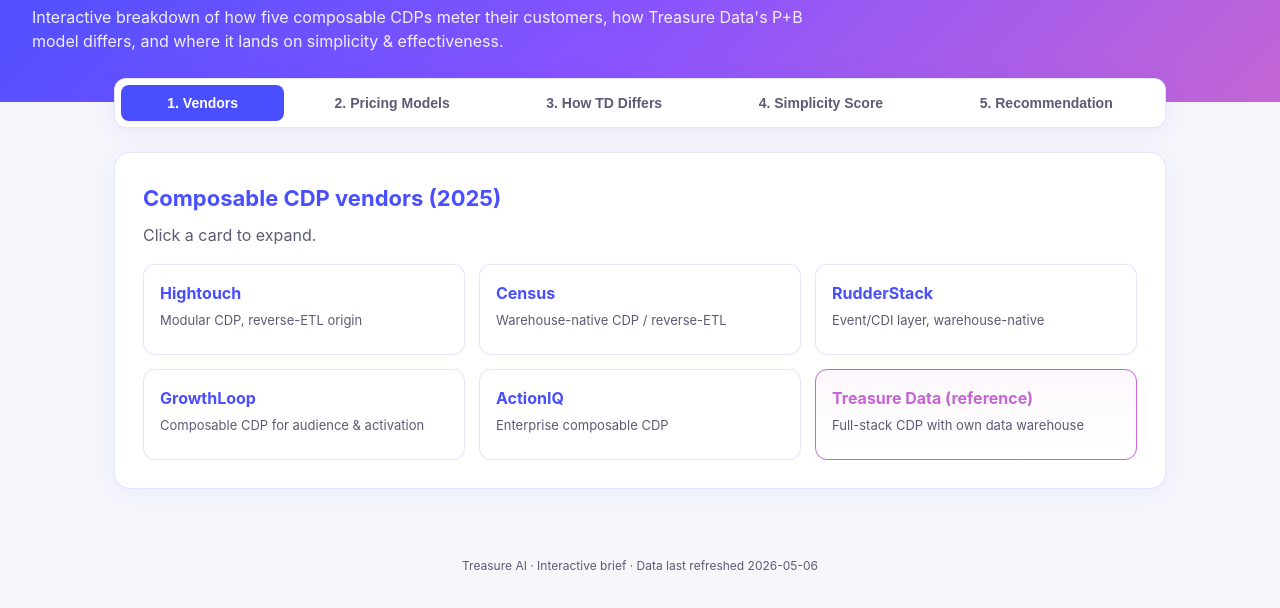
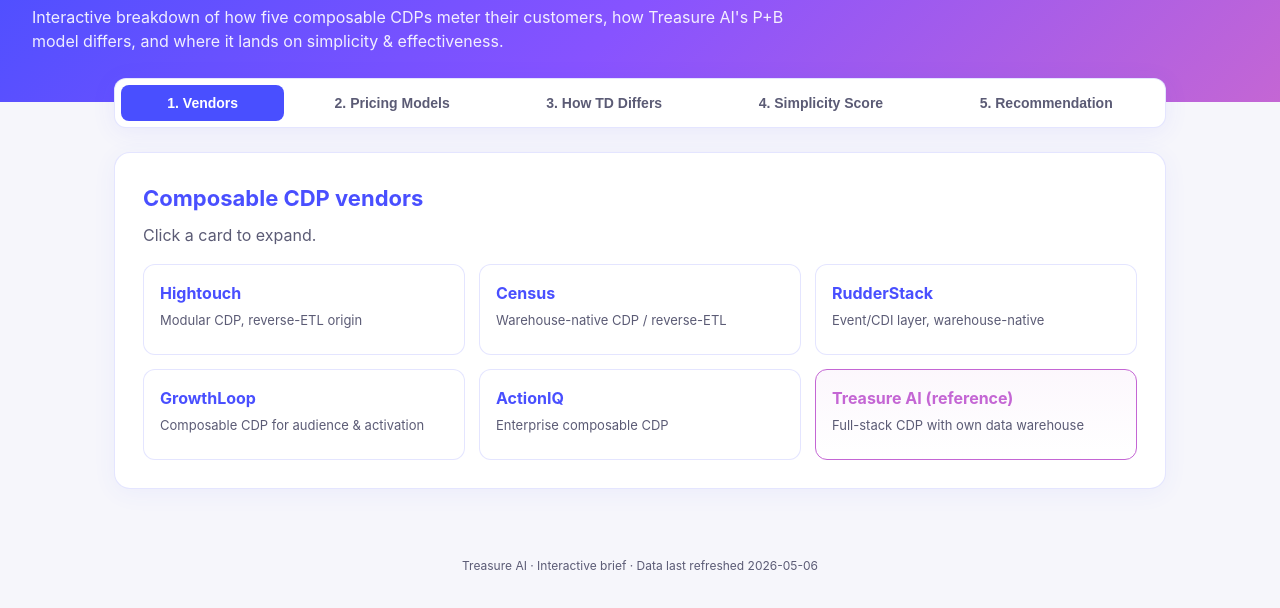
Before and after one commit to vipulsinghtd/cdp-pricing, a plain HTML site: page index.html in a window 1280 px wide. Shown: the part 90-698 px from the top of the page. Drawn offline with Linux system fonts and the light colour scheme.

Commit message:
Replace 'Treasure Data' with 'Treasure AI' in index.html

```diff
--- a/index.html
+++ b/index.html
@@ -337,7 +337,7 @@
 <body>
 <header>
   <h1>Composable CDP Pricing vs. Treasure AI</h1>
-  <p>Interactive breakdown of how five composable CDPs meter their customers, how Treasure Data's P+B model differs, and where it lands on simplicity & effectiveness.</p>
+  <p>Interactive breakdown of how five composable CDPs meter their customers, how Treasure AI's P+B model differs, and where it lands on simplicity & effectiveness.</p>
 </header>
 
 <main>
@@ -351,7 +351,7 @@
 
   <!-- VENDORS -->
   <section class="panel active" data-panel="vendors">
-    <h2>Composable CDP vendors (2025)</h2>
+    <h2>Composable CDP vendors</h2>
     <p style="color:var(--muted); margin-top:-8px;">Click a card to expand.</p>
     <div class="vendor-grid">
       <div class="vendor-card" onclick="this.classList.toggle('open')">
@@ -380,7 +380,7 @@
         <div class="vendor-detail">"HybridCompute" zero-copy pushdown architecture — queries run in the customer's warehouse.</div>
       </div>
       <div class="vendor-card td" onclick="this.classList.toggle('open')">
-        <div class="vendor-name">Treasure Data (reference)</div>
+        <div class="vendor-name">Treasure AI (reference)</div>
         <div class="vendor-meter">Full-stack CDP with own data warehouse</div>
         <div class="vendor-detail">Ingests and stores profile + behavioral data in TD's own warehouse; charges for the resident footprint.</div>
       </div>
@@ -456,7 +456,7 @@
     </div>
 
     <div class="vendor-detail-block td-highlight">
-      <h3 style="color:var(--td-secondary-2);">Treasure Data — P+B Units</h3>
+      <h3 style="color:var(--td-secondary-2);">Treasure AI — P+B Units</h3>
       <p><strong>In simple terms:</strong> You pay based on two things TD stores in its warehouse: how many customer profiles you have, and how many behavioral events are attached to them. Both count.</p>
       <ul class="clean">
         <li><strong>1 P+B Unit</strong> equals either <strong>1 million profiles</strong> OR <strong>1 billion behavioral events</strong>. Whichever you consume, you pay for.</li>
@@ -471,7 +471,7 @@
 
   <!-- DIFF -->
   <section class="panel" data-panel="diff">
-    <h2>How Treasure Data differs</h2>
+    <h2>How Treasure AI differs</h2>
     <ul class="clean">
       <li><strong>Unique meter.</strong> Everyone else prices the <em>work</em> done (events, syncs, activations, destinations). TD prices the <em>resident inventory</em> — profiles <em>and</em> behavioral events.</li>
       <li><strong>Dual axis.</strong> A customer row and their associated behaviors are <em>both</em> counted. Competitors use a single dimension.</li>
@@ -490,7 +490,7 @@
       <div class="bar-row"><div class="bar-label">RudderStack</div><div class="bar-track"><div class="bar-fill" data-score="90"></div></div><div class="bar-score">90</div></div>
       <div class="bar-row"><div class="bar-label">Census</div><div class="bar-track"><div class="bar-fill" data-score="70"></div></div><div class="bar-score">70</div></div>
       <div class="bar-row"><div class="bar-label">Hightouch</div><div class="bar-track"><div class="bar-fill" data-score="65"></div></div><div class="bar-score">65</div></div>
-      <div class="bar-row"><div class="bar-label">Treasure Data</div><div class="bar-track"><div class="bar-fill" data-score="40"></div></div><div class="bar-score">40</div></div>
+      <div class="bar-row"><div class="bar-label">Treasure AI</div><div class="bar-track"><div class="bar-fill" data-score="40"></div></div><div class="bar-score">40</div></div>
       <div class="bar-row"><div class="bar-label">ActionIQ</div><div class="bar-track"><div class="bar-fill" data-score="20"></div></div><div class="bar-score">20</div></div>
     </div>
 
@@ -498,7 +498,7 @@
     <ul class="clean">
       <li><span class="chip simple">Strong</span> <strong>RudderStack, Hightouch</strong> — cost tied to activation work (events delivered, syncs run).</li>
       <li><span class="chip simple">Strong</span> <strong>GrowthLoop</strong> — tied to audience scale, a metric marketers natively understand.</li>
-      <li><span class="chip mid">Mixed</span> <strong>Treasure Data</strong> — economically defensible but decoupled from activation value. Rich event ingestion pays full freight even if unused.</li>
+      <li><span class="chip mid">Mixed</span> <strong>Treasure AI</strong> — economically defensible but decoupled from activation value. Rich event ingestion pays full freight even if unused.</li>
       <li><span class="chip complex">Opaque</span> <strong>ActionIQ</strong> — procurement-only; no public signal.</li>
     </ul>
   </section>
```
